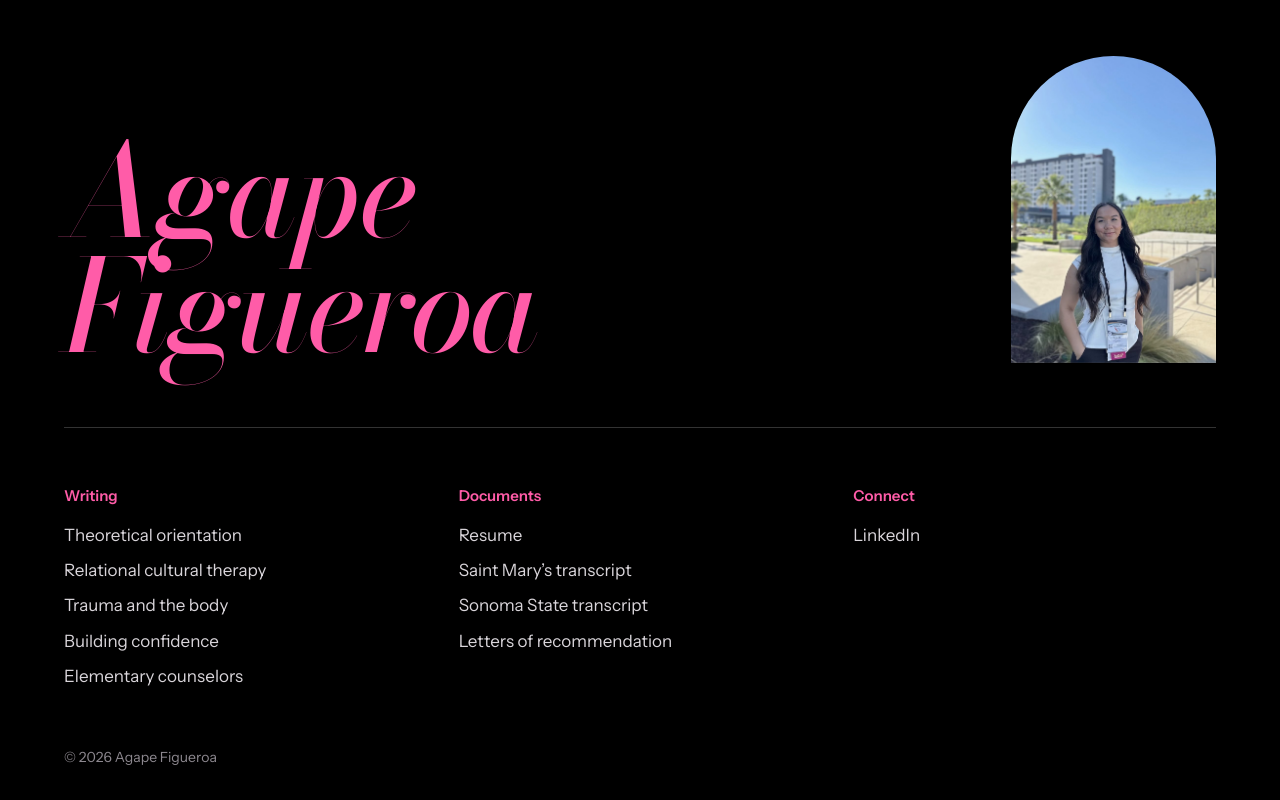
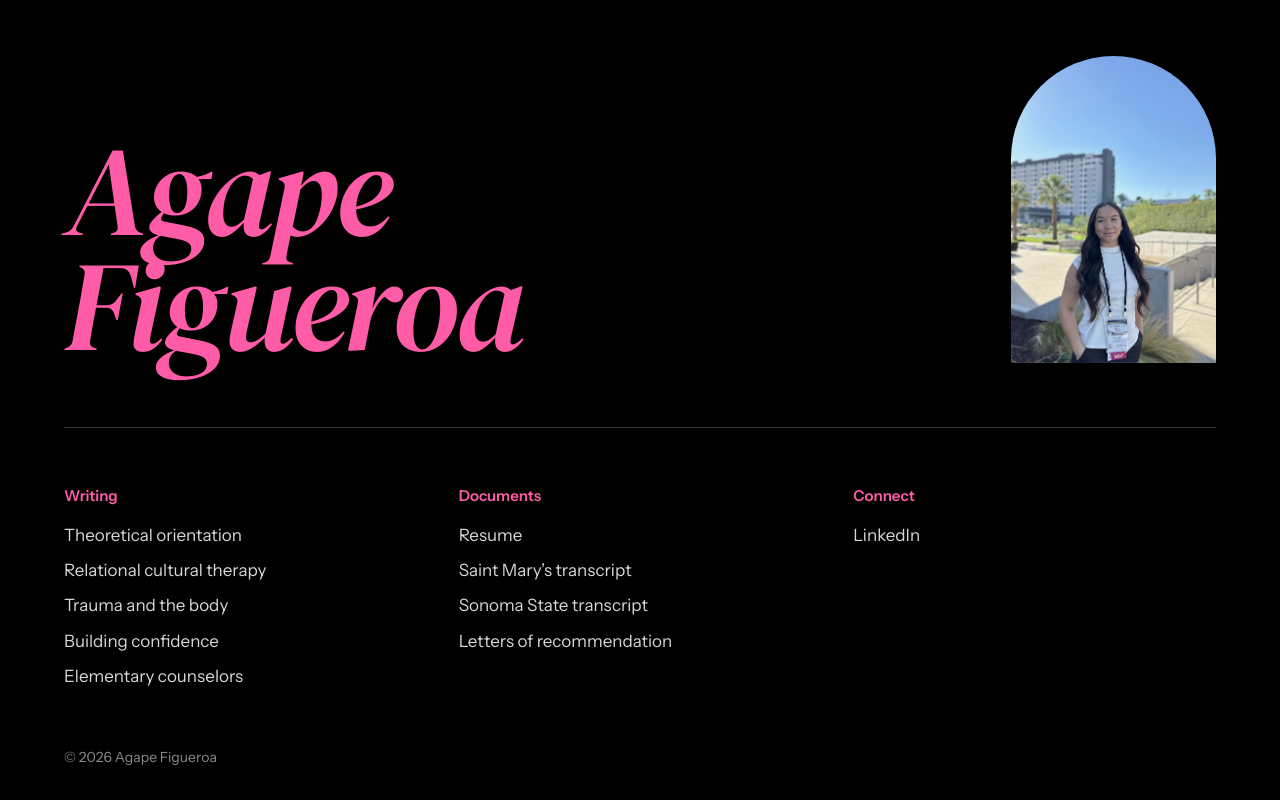
Before and after one commit to SanjivSimha/ag.github.io, a plain HTML site: page index.html in a window 1280 px wide. Shown: the part 7849-8649 px from the top of the page. Drawn offline with nearby package versions, Linux system fonts and the light colour scheme.

Commit message:
Use DM Serif Display for the footer name
Co-Authored-By: Claude Opus 5.5 <noreply@anthropic.com>

```diff
--- a/styles.css
+++ b/styles.css
@@ -438,7 +438,7 @@ h1, h2, h3, h4, p, figure, blockquote, dl, dd { margin: 0; }
   padding-bottom: clamp(40px, 5vw, 64px);
 }
 .foot-name {
-  font: italic 500 clamp(54px, 10vw, 156px)/.9 var(--serif);
+  font: italic 400 clamp(54px, 10vw, 156px)/.9 "DM Serif Display", var(--serif);
   letter-spacing: -0.03em;
   color: var(--pink-hi);
   max-width: 7ch;
```
